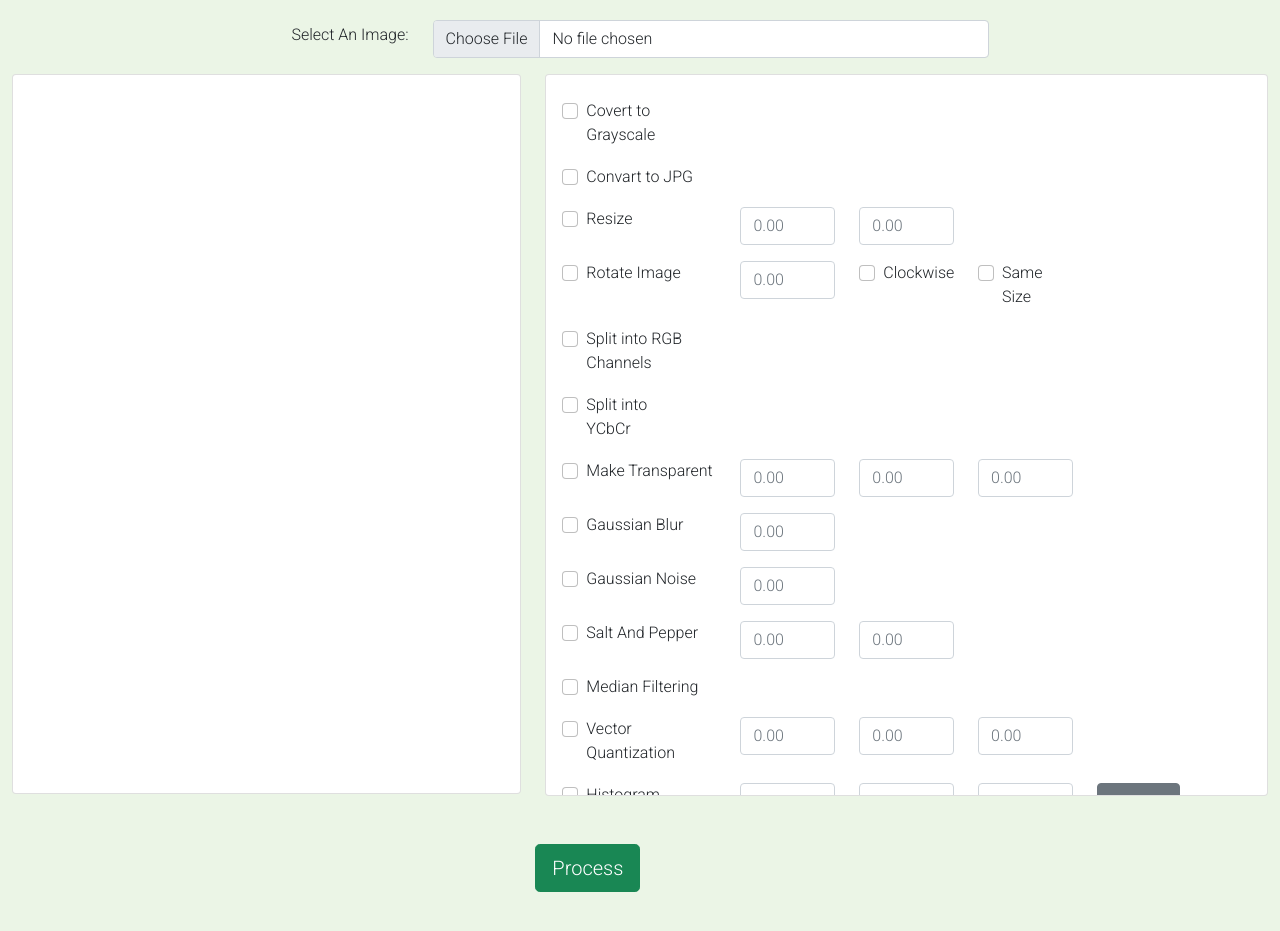
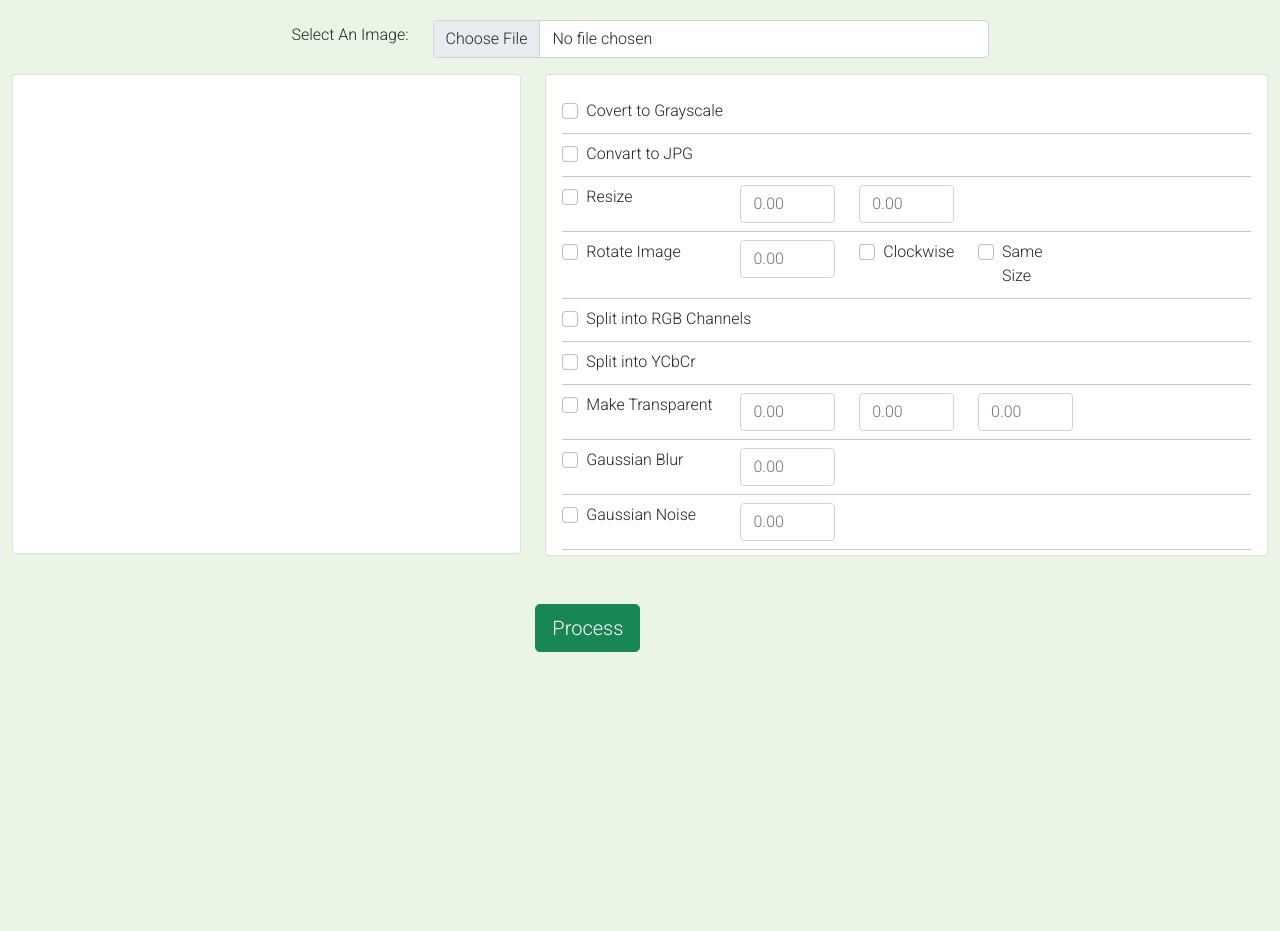
Before and after one commit to dassudip2001/vu-webapp, a Django app: page / in a window 1280 px wide. Shown: the part 56-987 px from the top of the page. Run offline with Django 4.2, Linux system fonts and the light colour scheme.

Commit message:
code commit for design cheanges

```diff
--- a/static/css/style.css
+++ b/static/css/style.css
@@ -4,6 +4,8 @@
 
 
 * {
+    margin: 0px;
+    padding: 0px;
     box-sizing: border-box;
 
 }
@@ -32,9 +34,12 @@ body{
     width: 100%;
 } */
 #pic {
-    height: 45rem;
+    height: 30rem;
 }
-
+hr{
+    padding: 0px;
+    margin: 0px;
+}
 /* On screens that are 992px wide or less, go from four columns to two columns */
 @media screen and (max-width: 1120px) {
 
--- a/templates/transformation.html
+++ b/templates/transformation.html
@@ -43,17 +43,18 @@
     <div class="col" >
       <div class="card">
         <div class="overflow-auto">
-      <div class="card-body"style="height: 45rem;" >
+      <div class="card-body"style="height: 30rem;" >
 
 
       <div class="row">
-        <div class="col-3 my-2"><div class="form-check">
+        <div class="col-4 my-2"><div class="form-check">
   <input class="form-check-input" type="checkbox" value="" id="idGrayscale">
   <label class="form-check-label" for="idGrayscale">
     Covert to Grayscale
   </label>
 </div></div>
       </div>
+      <hr>
       <div class="row">
       <div class="col-3 my-2" ><div class="form-check">
   <input class="form-check-input" type="checkbox" value="" id="flexCheckDefault">
@@ -62,7 +63,7 @@
   </label>
 </div></div>
       </div>
-
+      <hr>
       <div class="row">
       <div class="col-3 my-2" ><div class="form-check">
   <input class="form-check-input" type="checkbox" value="" id="flexCheckDefault">
@@ -87,6 +88,7 @@
         />
       </div>
       </div>
+      <hr>
       <div class="row">
       <div class="col-3 my-2" ><div class="form-check">
   <input class="form-check-input" type="checkbox" value="" id="flexCheckDefault">
@@ -116,22 +118,25 @@
 </div></div>
         <!-- <div class="col" style="border: 1px solid;">d</div> -->
       </div>
+      <hr>
       <div class="row">
-      <div class="col-3 my-2"><div class="form-check">
+      <div class="col-4 my-2"><div class="form-check">
   <input class="form-check-input" type="checkbox" value="" id="flexCheckDefault">
   <label class="form-check-label" for="flexCheckDefault">
     Split into RGB Channels
   </label>
 </div></div>
       </div>
+      <hr>
        <div class="row">
-      <div class="col-2 my-2"><div class="form-check">
+      <div class="col-4 my-2"><div class="form-check">
   <input class="form-check-input" type="checkbox" value="" id="flexCheckDefault">
   <label class="form-check-label" for="flexCheckDefault">
     Split into YCbCr
   </label>
 </div></div>
       </div>
+      <hr>
       <div class="row">
       <div class="col-3 my-2" ><div class="form-check">
   <input class="form-check-input" type="checkbox" value="" id="flexCheckDefault">
@@ -165,6 +170,7 @@
       </div>
 
       </div>
+      <hr>
       <div class="row">
       <div class="col-3 my-2"><div class="form-check">
   <input class="form-check-input" type="checkbox" value="" id="flexCheckDefault">
@@ -182,6 +188,7 @@
       </div>
 
       </div>
+      <hr>
       <div class="row">
       <div class="col-3 my-2" ><div class="form-check">
   <input class="form-check-input" type="checkbox" value="" id="flexCheckDefault">
@@ -200,6 +207,7 @@
 
 
       </div>
+      <hr>
       <div class="row">
       <div class="col-3 my-2" ><div class="form-check">
   <input class="form-check-input" type="checkbox" value="" id="flexCheckDefault">
@@ -224,6 +232,7 @@
         />
       </div>
       </div>
+      <hr>
       <div class="row">
       <div class="col-3 my-2" ><div class="form-check">
   <input class="form-check-input" type="checkbox" value="" id="flexCheckDefault">
@@ -233,6 +242,7 @@
 </div></div>
 
       </div>
+      <hr>
        <div class="row">
       <div class="col-3 my-2" ><div class="form-check">
   <input class="form-check-input" type="checkbox" value="" id="flexCheckDefault">
@@ -266,6 +276,7 @@
       </div>
 
       </div>
+      <hr>
       <div class="row">
       <div class="col-3 my-2" ><div class="form-check">
   <input class="form-check-input" type="checkbox" value="" id="flexCheckDefault">
@@ -295,6 +306,7 @@
           <button type="button" class="btn btn-secondary">Settings</button>
         </div>
       </div>
+      <hr>
       <div class="row">
       <div class="col-3 my-2" ><div class="form-check">
   <input class="form-check-input" type="checkbox" value="" id="flexCheckDefault">
@@ -303,6 +315,7 @@
   </label>
 </div></div>
       </div>
+      <hr>
     </div>
   </div>
     </div>
```
Also changed, not shown: templates/steganalysis.html (+8 -4 lines).
